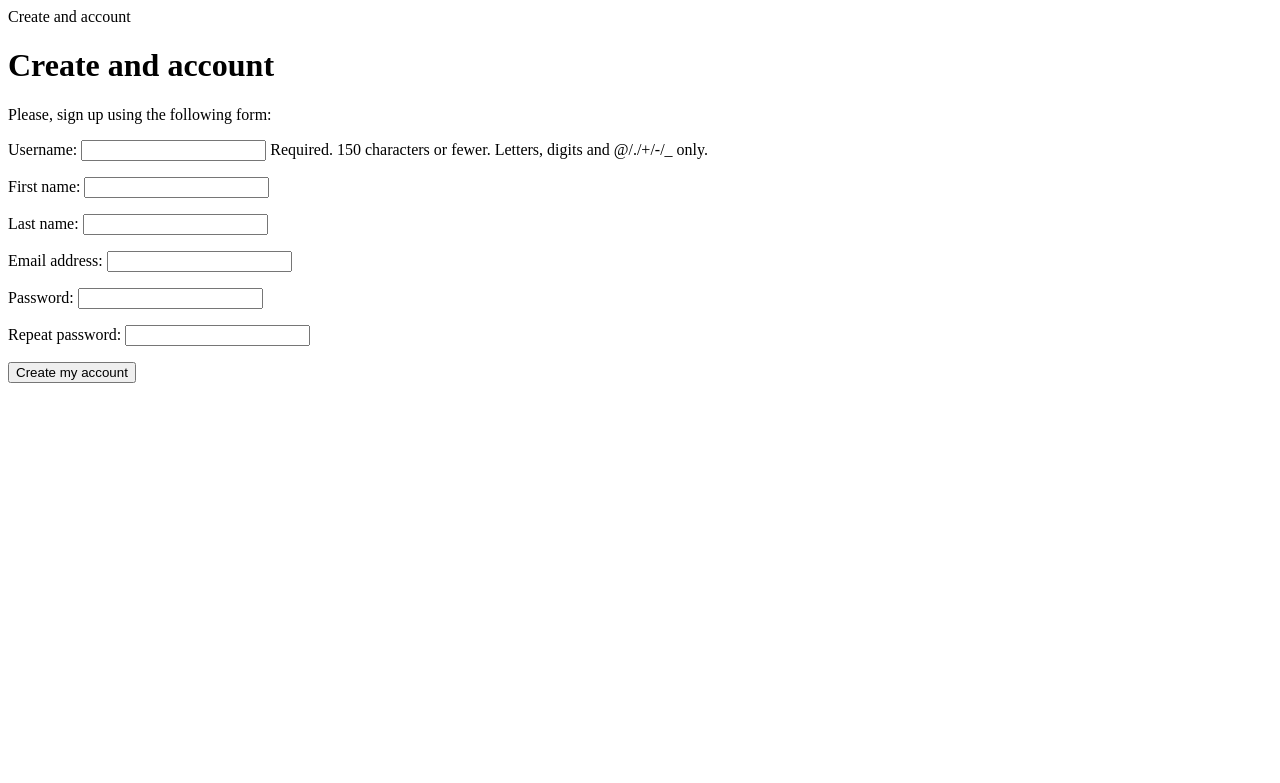
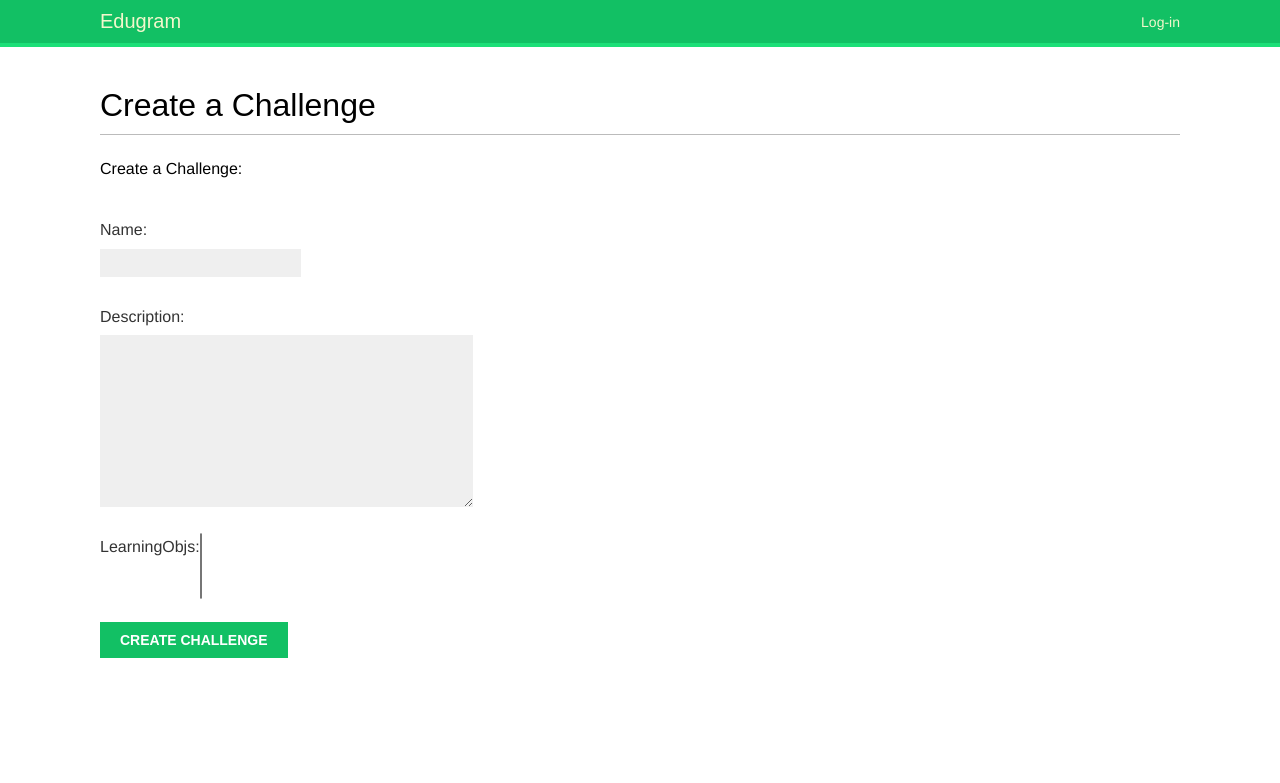
Before and after one commit to magicmangowagon/bookmarks, a Django app: template rubrics/templates/rubrics/rubric_form.html in a window 1280 px wide. Shown: the top 783 px of the page. Run offline with Django 3.2, Linux system fonts and the light colour scheme; the template is opened without the code that fills it: values that come from a table or form of the project are taken from there, others are empty; some web fonts are replaced.

Commit message:
Challenege form is roughly working! The LO select field is trick as it's a multi select box, but the functionality is there. Need to add a confirmation page and add a Learning objective form as well.

```diff
--- a/rubrics/models.py
+++ b/rubrics/models.py
@@ -33,9 +33,6 @@
         return self.name
 
 
-
-
-
 # One-to-many with their parent LO
 class Criterion(models.Model):
     name = models.CharField(max_length=250)
--- a/rubrics/templates/base.html
+++ b/rubrics/templates/base.html
@@ -8,7 +8,7 @@
 </head>
 <body>
     <div id="header">
-        <span class="logo">Edugram</span>
+        <span class="logo">WWA MIT</span>
         {% if request.user.is_authenticated %}
         <ul class="menu">
             <li {% if section == "dashboard" %}class="selected"{% endif %}>
--- a/rubrics/templates/rubrics/rubric_form.html
+++ b/rubrics/templates/rubrics/rubric_form.html
@@ -1,15 +1,15 @@
-
+{% extends 'base.html' %}
 
 {% block title %}
 Create and account
 {% endblock %}
 
 {% block content %}
-<h1>Create and account</h1>
-    <p>Please, sign up using the following form:</p>
-    <form action="." method="post">
-    {{ user_form.as_p }}
+<h1>Create a Challenge</h1>
+    <p>Create a Challenge:</p>
+    <form action=""  method="post">
+    {{ form.as_p }}
     {% csrf_token %}
-    <p><input type="submit" value="Create my account"></p>
+    <p><input type="submit" value="Create Challenge"></p>
     </form>
 {% endblock %}
```
